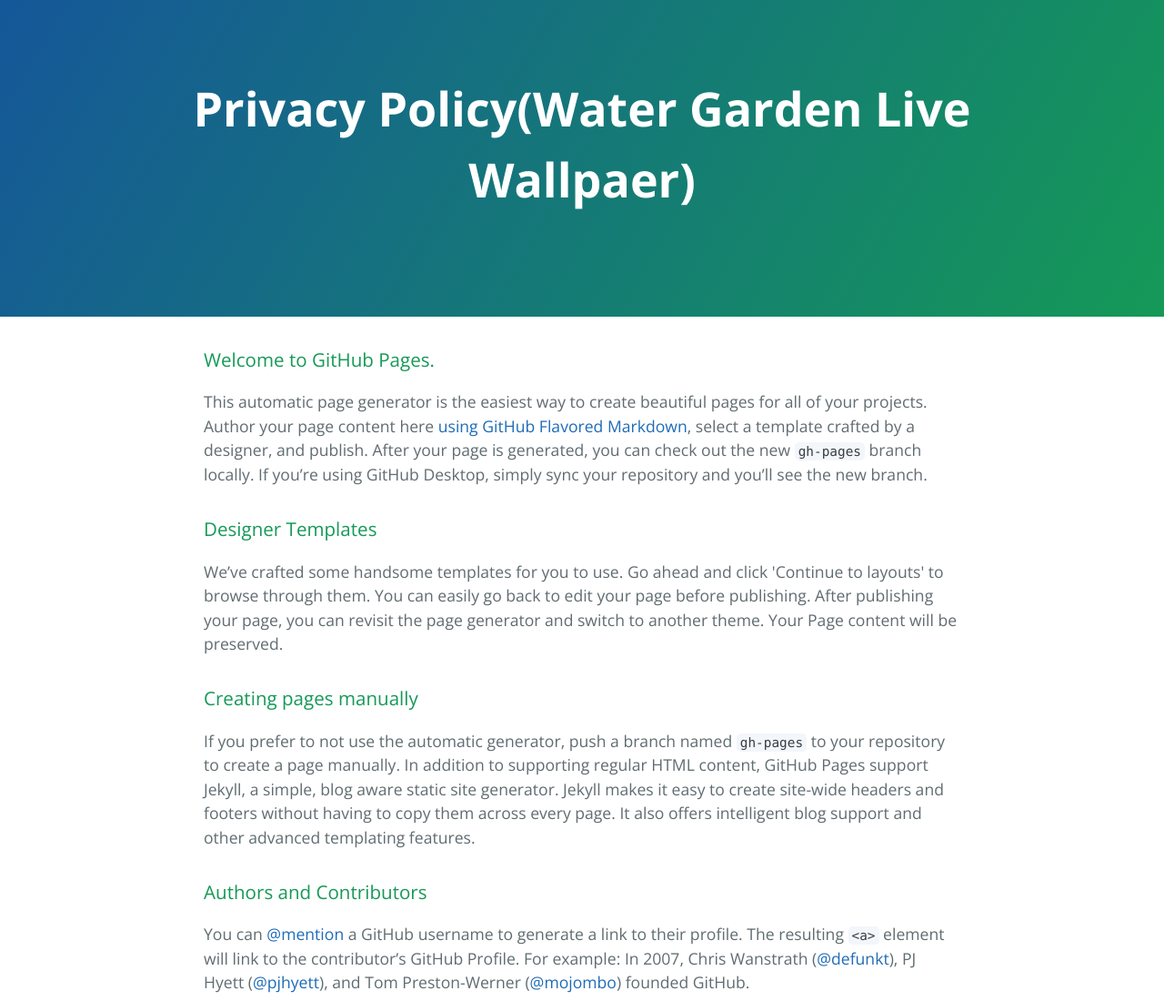
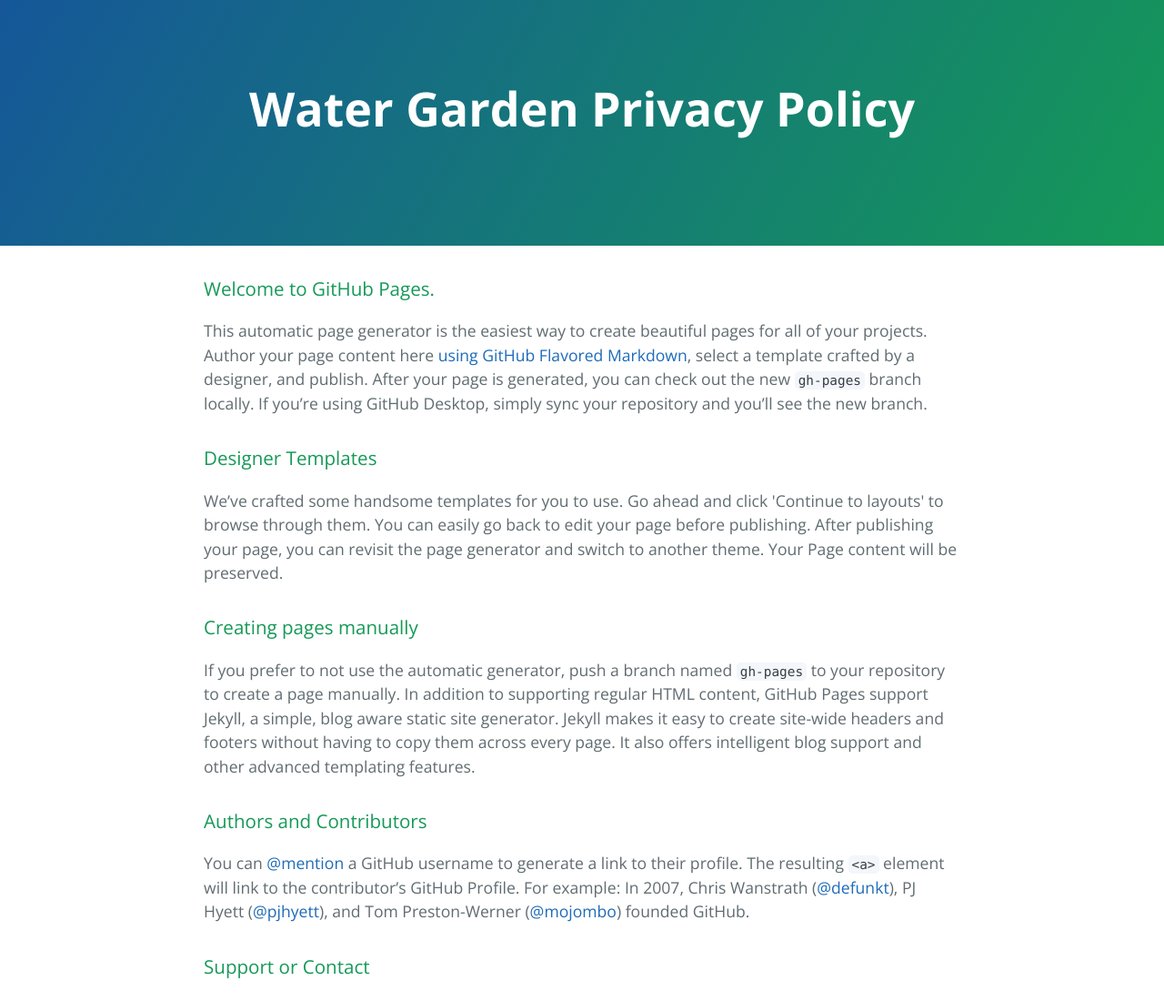
Before and after one commit to illusion-soft/illusion-soft.github.io, a plain HTML site: page index.html in a window 1280 px wide. Shown: the top 1100 px of the page at 91% size. Drawn offline with nearby package versions, Linux system fonts and the light colour scheme.

Commit message:
Update index.html

```diff
--- a/index.html
+++ b/index.html
@@ -11,7 +11,7 @@
   </head>
   <body>
     <section class="page-header">
-      <h1 class="project-name">Privacy Policy(Water Garden Live Wallpaer)</h1>
+      <h1 class="project-name">Water Garden Privacy Policy</h1>
       <h2 class="project-tagline"></h2>
     </section>
 
```
